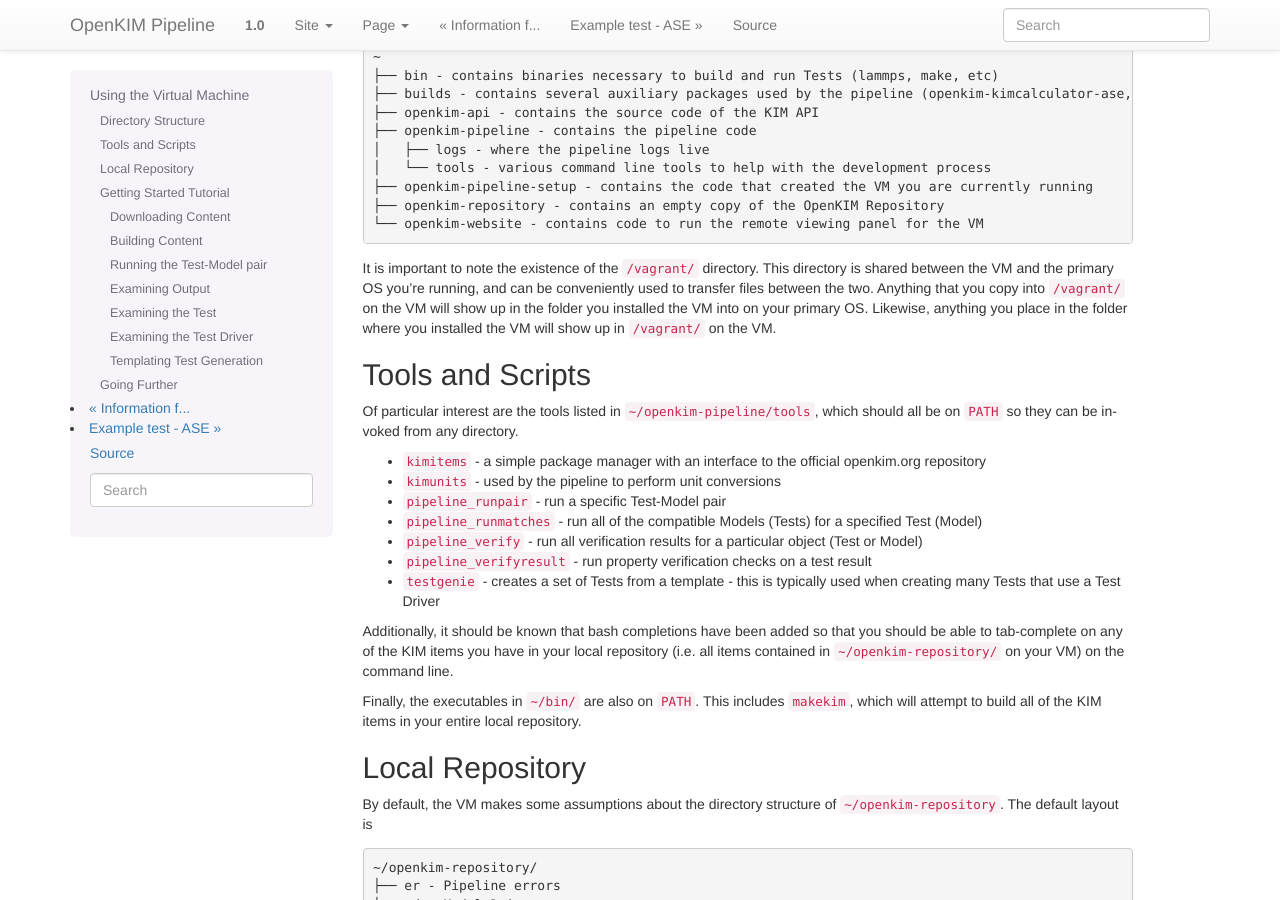
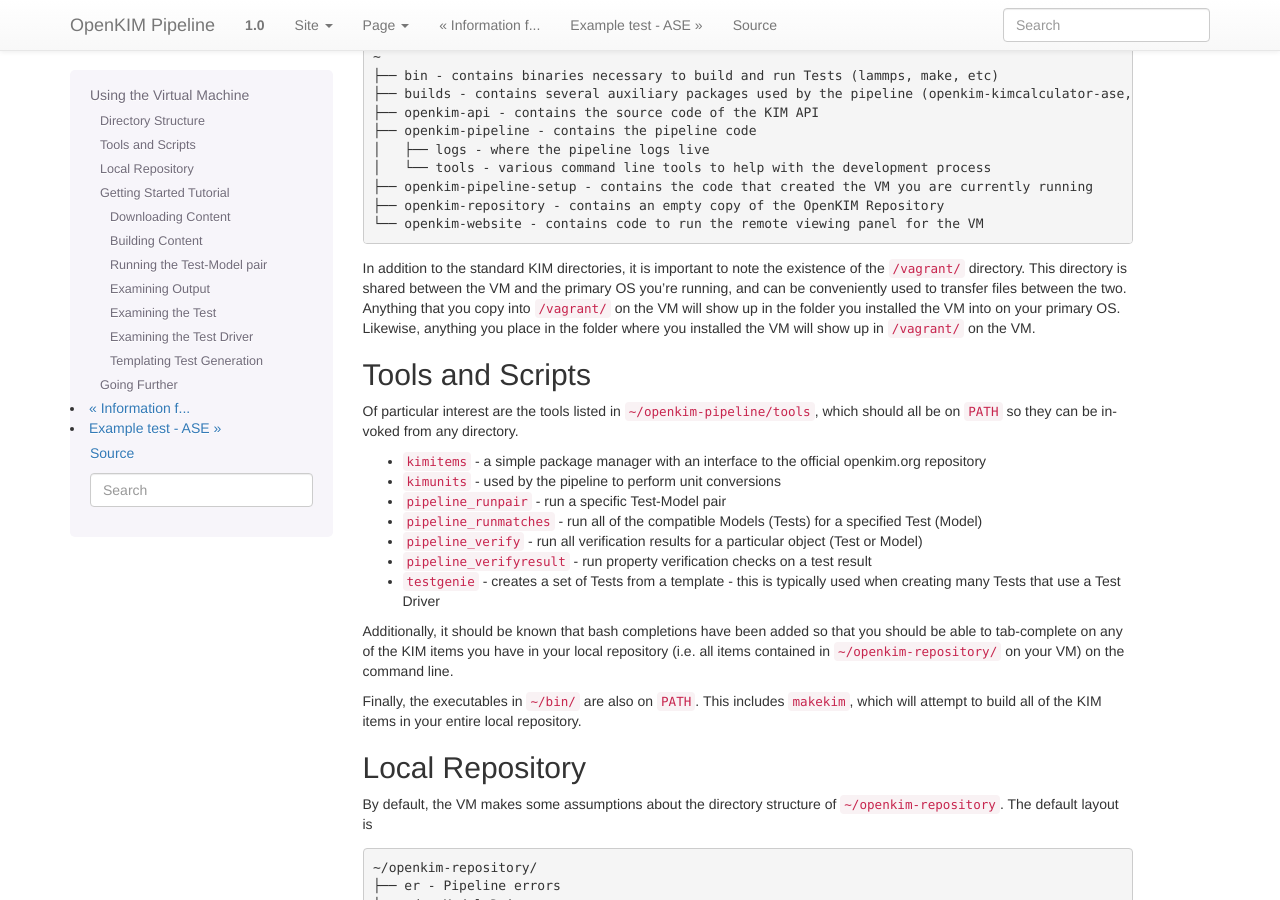
Before and after one commit to bjgjaefg23k/openkim-pipeline, a Sphinx documentation site: the page built from docs/tutorial_vm.rst, in a window 1280 px wide and 900 px high, scrolled down 359 px. Built offline with Sphinx 7.4.7, drawn with Linux system fonts in a browser that asks for light colours; formulas are drawn with MathJax 3.

Commit message:
kimitems update, small wording changes

```diff
--- a/docs/tutorial_vm.rst
+++ b/docs/tutorial_vm.rst
@@ -23,7 +23,7 @@
     ├── openkim-repository - contains an empty copy of the OpenKIM Repository
     └── openkim-website - contains code to run the remote viewing panel for the VM
 
-It is important to note the existence of the ``/vagrant/`` directory.  This directory is shared between the VM and the primary OS you're running, and can be conveniently used to transfer files between the two.  Anything that you copy into ``/vagrant/`` on the VM will show up in the folder you installed the VM into on your primary OS.  Likewise, anything you place in the folder where you installed the VM will show up in ``/vagrant/`` on the VM.
+In addition to the standard KIM directories, it is important to note the existence of the ``/vagrant/`` directory.  This directory is shared between the VM and the primary OS you're running, and can be conveniently used to transfer files between the two.  Anything that you copy into ``/vagrant/`` on the VM will show up in the folder you installed the VM into on your primary OS.  Likewise, anything you place in the folder where you installed the VM will show up in ``/vagrant/`` on the VM.
 
 Tools and Scripts
 -----------------
```
